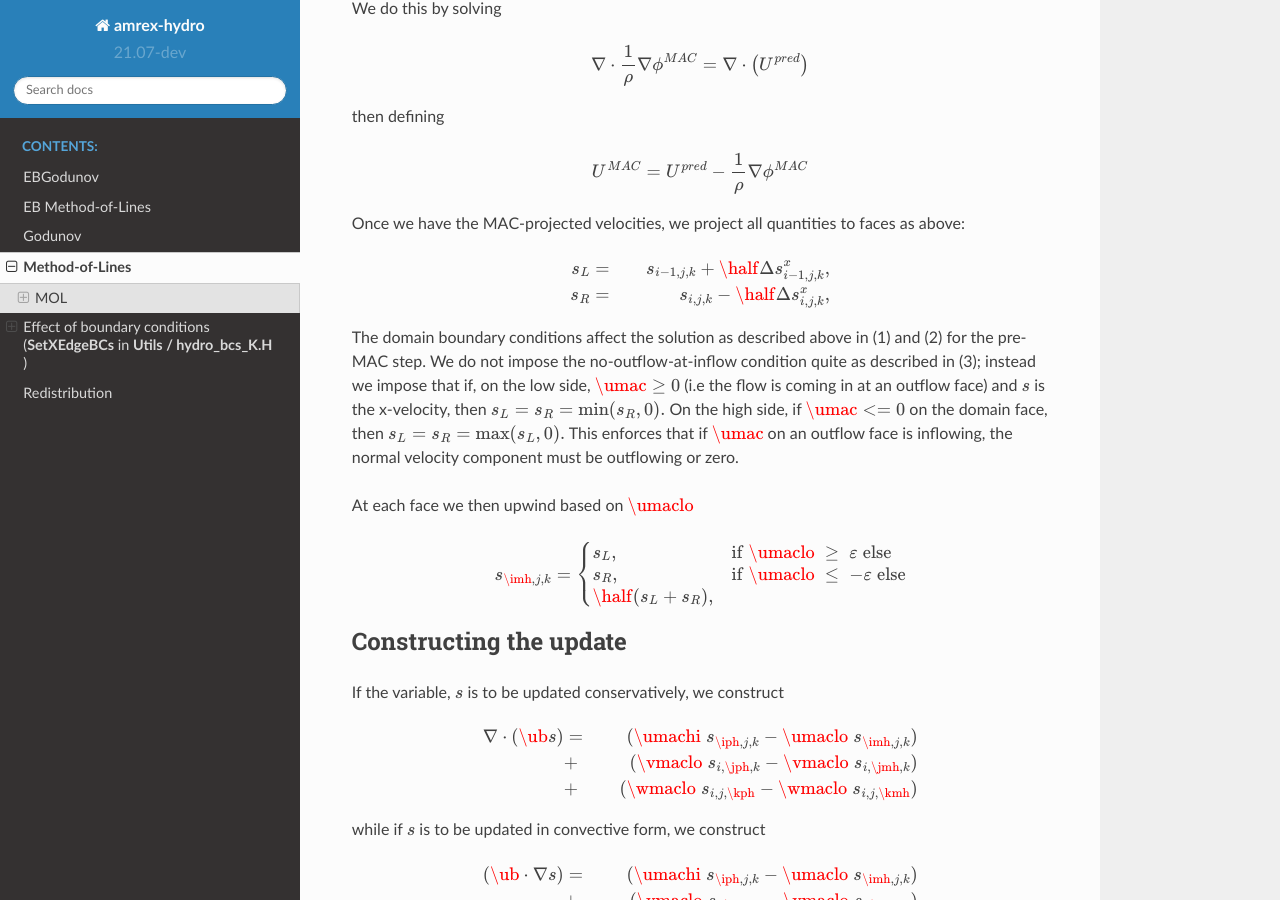
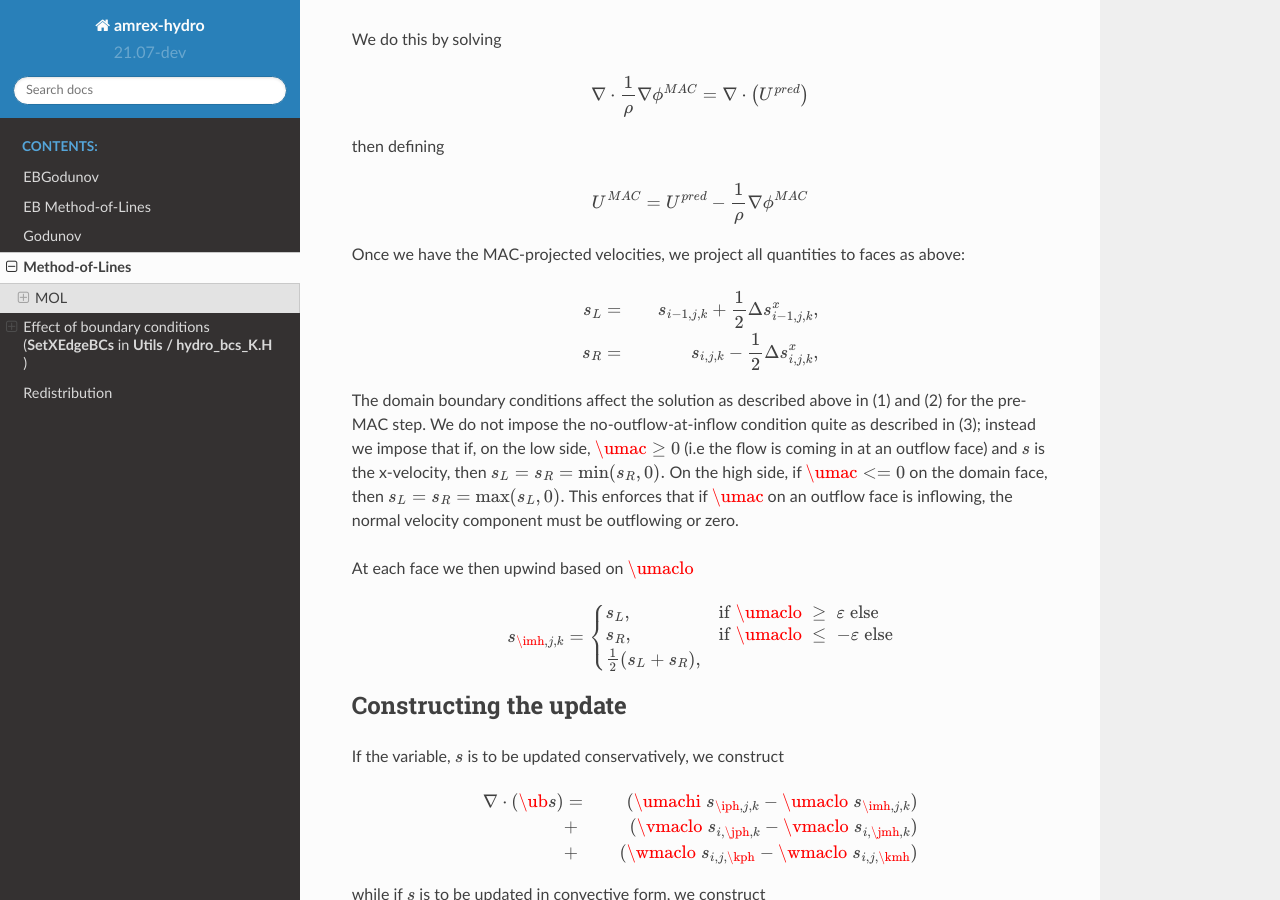
Before and after one commit to AMReX-Fluids/AMReX-Hydro, a Sphinx documentation site: the page built from Docs/source/MOL.rst, in a window 1280 px wide and 900 px high, scrolled down 1345 px. Built offline with Sphinx 7.4.7 and the Read the Docs theme 2.0.0, drawn with Linux system fonts in a browser that asks for light colours; pages that are not in the unit, such as notebooks, are missing from menus; some of the changed text lies outside the part shown.

Commit message:
define half

```diff
--- a/Docs/source/MOL.rst
+++ b/Docs/source/MOL.rst
@@ -20,8 +20,8 @@ every x-face:
 .. math::
 
    \begin{aligned}
-   u_L &=& u_{i-1,j,k} + \half \Delta u_{\i-1,j,k}^x, \\
-   u_R &=& u_{i,j,k}   - \half \Delta u_{i,j,k}^x,\end{aligned}
+   u_L &=& u_{i-1,j,k} + \frac{1}{2} \Delta u_{\i-1,j,k}^x, \\
+   u_R &=& u_{i,j,k}   - \frac{1}{2} \Delta u_{i,j,k}^x,\end{aligned}
 
 At each face we then upwind based on :math:`u_L` and :math:`u_R`
 
@@ -88,8 +88,8 @@ faces as above:
 .. math::
 
    \begin{aligned}
-   s_L &=& s_{i-1,j,k} + \half \Delta s_{i-1,j,k}^x, \\
-   s_R &=& s_{i,j,k}   - \half \Delta s_{i,j,k}^x,\end{aligned}
+   s_L &=& s_{i-1,j,k} + \frac{1}{2} \Delta s_{i-1,j,k}^x, \\
+   s_R &=& s_{i,j,k}   - \frac{1}{2} \Delta s_{i,j,k}^x,\end{aligned}
 
 The domain boundary conditions affect the solution as described above in
 (1) and (2) for the pre-MAC step. We do not impose the
@@ -109,7 +109,7 @@ At each face we then upwind based on :math:`\umaclo`
    \begin{cases}
    s_L, & \mathrm{if} \; \umaclo \; \ge  \; \varepsilon  \; \mathrm{else} \\
    s_R, & \mathrm{if} \; \umaclo \; \le  \; -\varepsilon  \; \mathrm{else} \\
-   \half (s_L + s_R),
+   \frac{1}{2} (s_L + s_R),
    \end{cases}
 
 Constructing the update
```
